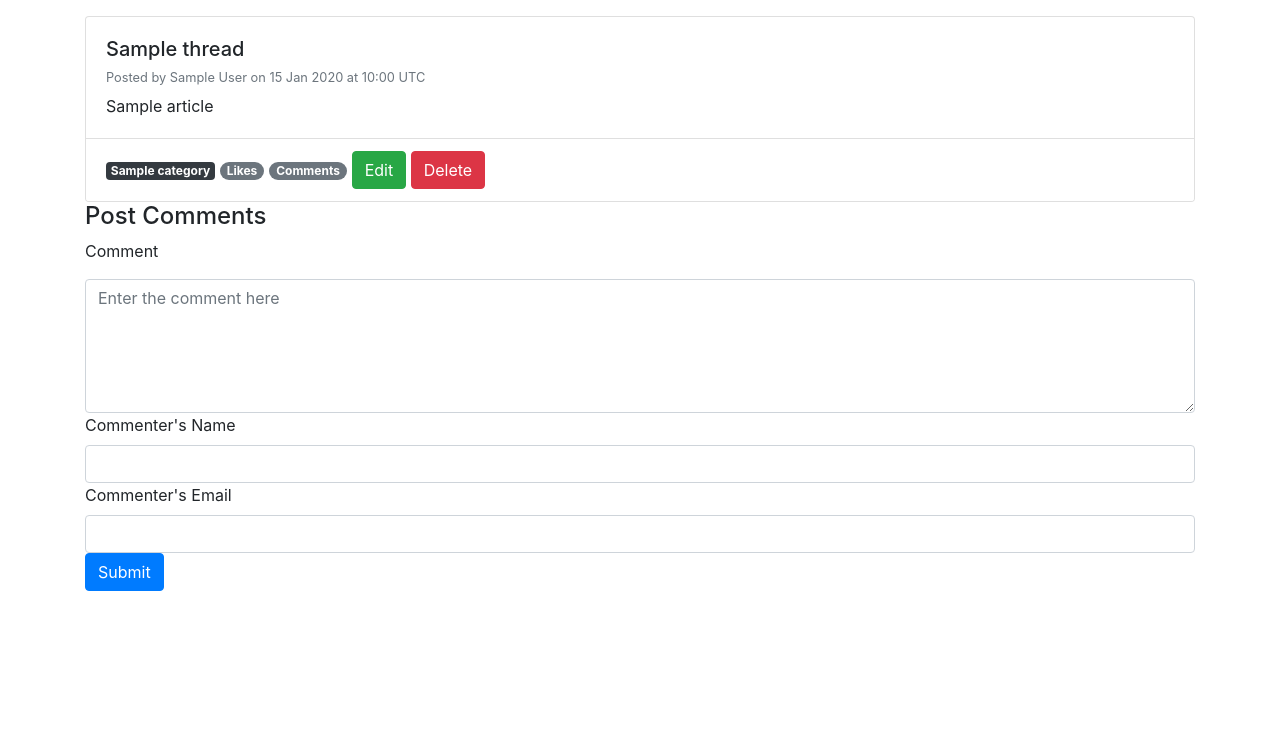
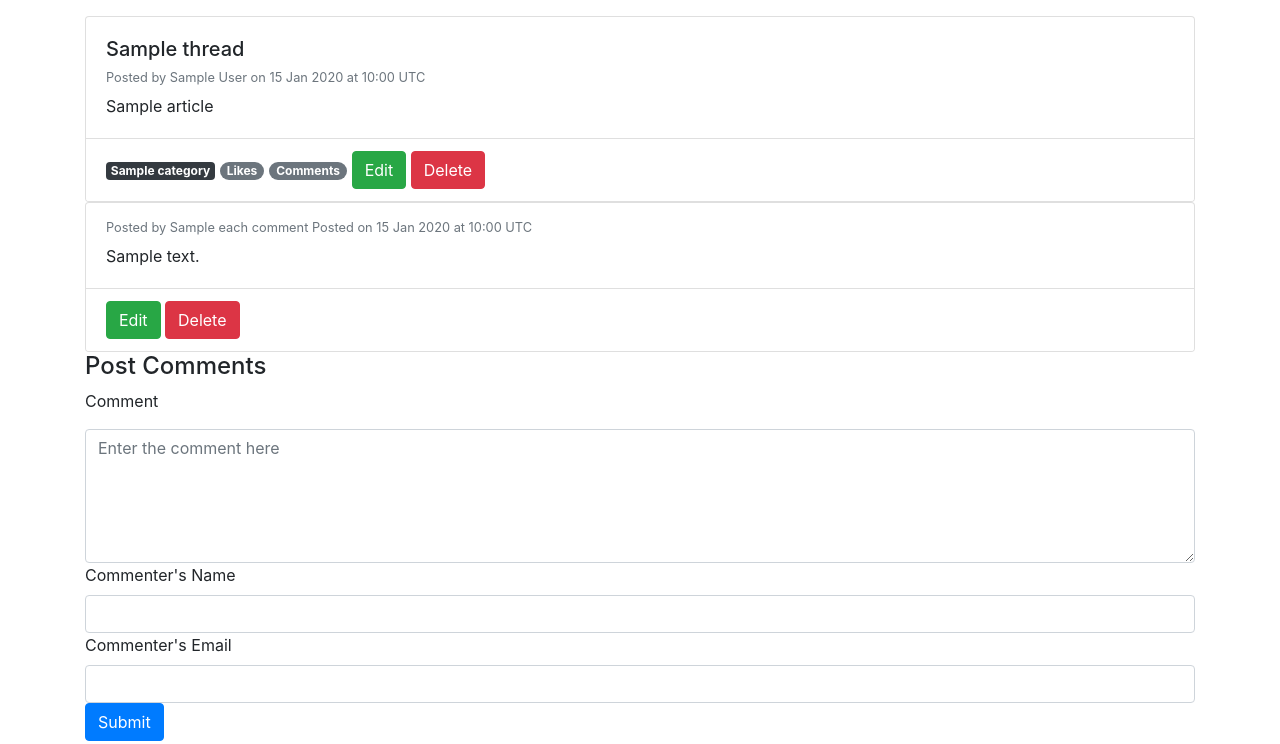
Before and after one commit to Code-Institute-Submissions/CodeBuddy, a Flask app: template templates/single_thread.html in a window 1280 px wide. Shown: the part 56-800 px from the top of the page. Run offline with Flask 2, Linux system fonts and the light colour scheme; the template is opened without the code that fills it: most values are stand-ins (such as "Sample title", 1, 10 or a date in 2020); some libraries are stand-ins or nearby versions.

Commit message:
add comments display, but cant load

```diff
--- a/app.py
+++ b/app.py
@@ -19,8 +19,7 @@ client = pymongo.MongoClient(MONGO_URL)
 # as db variable is outside of every functions, it is a global variable
 # we can use the db variable inside any functions
 db = client[DB_NAME]
-#comments db
-comments = db.comments
+# comments = db.comments
 
 app = Flask(__name__)
 app.secret_key = os.environ.get('SECRET_KEY')
@@ -130,7 +129,7 @@ def process_edit_thread(thread_id):
     authorcontact = request.form.get('authorcontact')
 
     db.threads.update_one({
-        "_id": ObjectId(thread_id)
+        '_id': ObjectId(thread_id)
     }, {
         '$set': {
             'threadname': threadname,
@@ -156,19 +155,19 @@ def show_confirm_delete(thread_id):
 @app.route('/threads/delete/<thread_id>', methods=["POST"])
 def confirm_delete(thread_id):
     db.threads.remove({
-        "_id": ObjectId(thread_id)
+        '_id': ObjectId(thread_id)
     })
     return redirect(url_for('show_threads'))
 
 # show single thread
-@app.route('/threads/<thread_id>', methods=["GET"])
+# need help to loop out comments under a thread!
+@app.route('/threads/<thread_id>')
 def display_thread(thread_id):
-    threads = db.threads.find_one({
-        '_id': ObjectId(thread_id)
-    })
-    return render_template('single_thread.html', threads=threads)
+    threads = db.threads.find_one({'_id': ObjectId(thread_id)})
+    comments = db.comments.find({'thread_id': ObjectId(thread_id)})
+    return render_template('single_thread.html', threads=threads, comments=comments)
 
-#route for create comment
+# create comment
 @app.route('/threads/comments', methods=["POST"])
 def comments_new():
     thread_id = request.form.get('thread_id')
--- /dev/null
+++ b/templates/comments/show_comments.html
@@ -0,0 +1,17 @@
+   {% for each_comment in comments %}
+
+    <div class="card">
+      <div class="card-body">
+        <h6 class="card-subtitle mb-2 text-muted"><small> Posted by {{each_comment.commenter_name}} Posted on {{each_comment.comment_datetime.strftime('%d %b %Y at %H:%M')}} UTC</small></h6>
+        <div class="card-text"> {{each_comment.comment}}
+        </div>
+      </div>
+      <div class="card-footer bg-white">
+        <!-- edit and delete buttons -->
+        <a href="" class="btn btn-success">Edit</a>
+        <a href="" class="btn btn-danger">Delete</a>
+      </div>
+    </div>
+    </a>
+
+        {% endfor %}
--- a/templates/single_thread.html
+++ b/templates/single_thread.html
@@ -22,7 +22,9 @@
     </a>
 
 <!-- appended comments -->
+{% include 'comments/show_comments.html' %}
 
 <!-- comment form -->
 {% include 'comments/create_comment.html' %}
+
     {%endblock%}
--- a/templates/thread_cards.html
+++ b/templates/thread_cards.html
@@ -22,4 +22,5 @@
     </div>
     </a>
     <p>
+
         {%endfor%}
```
